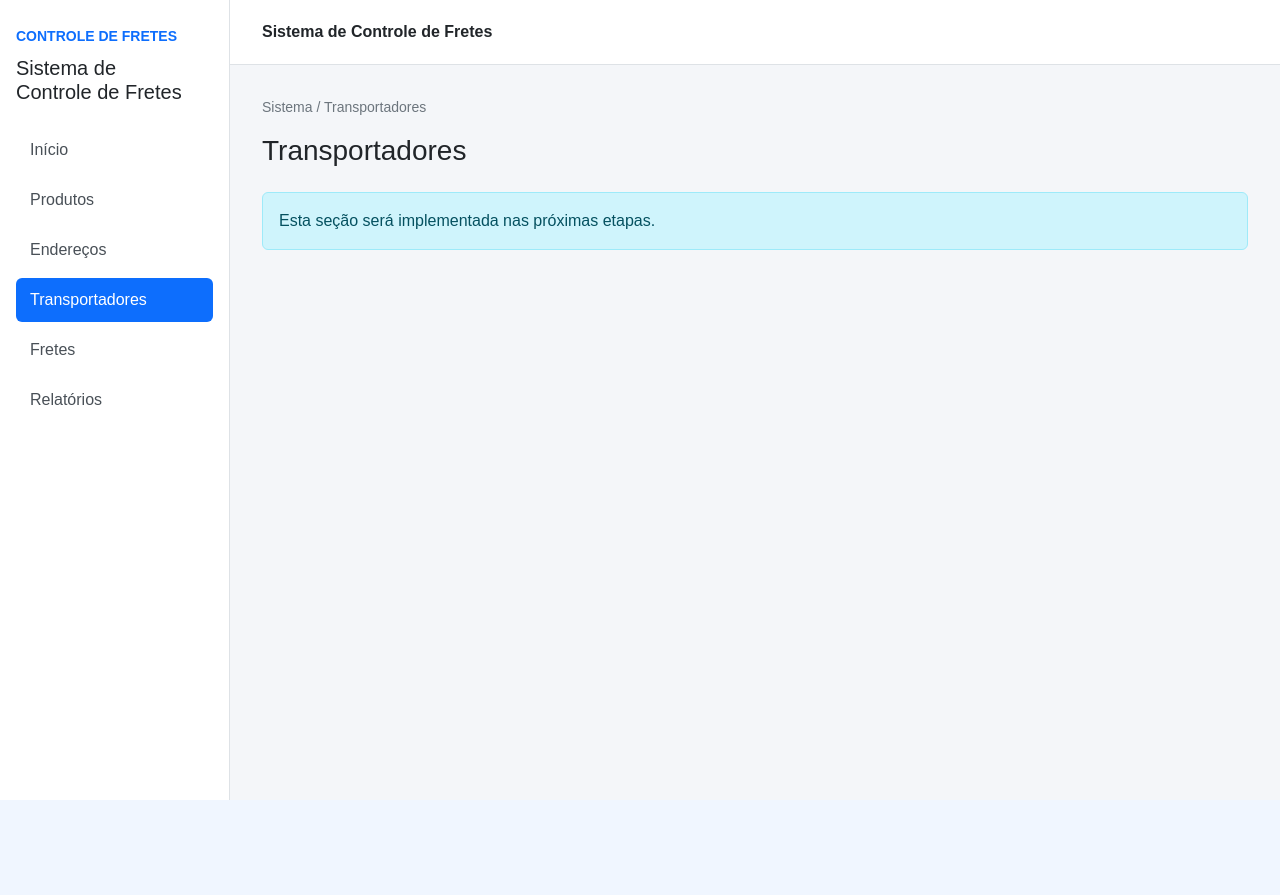
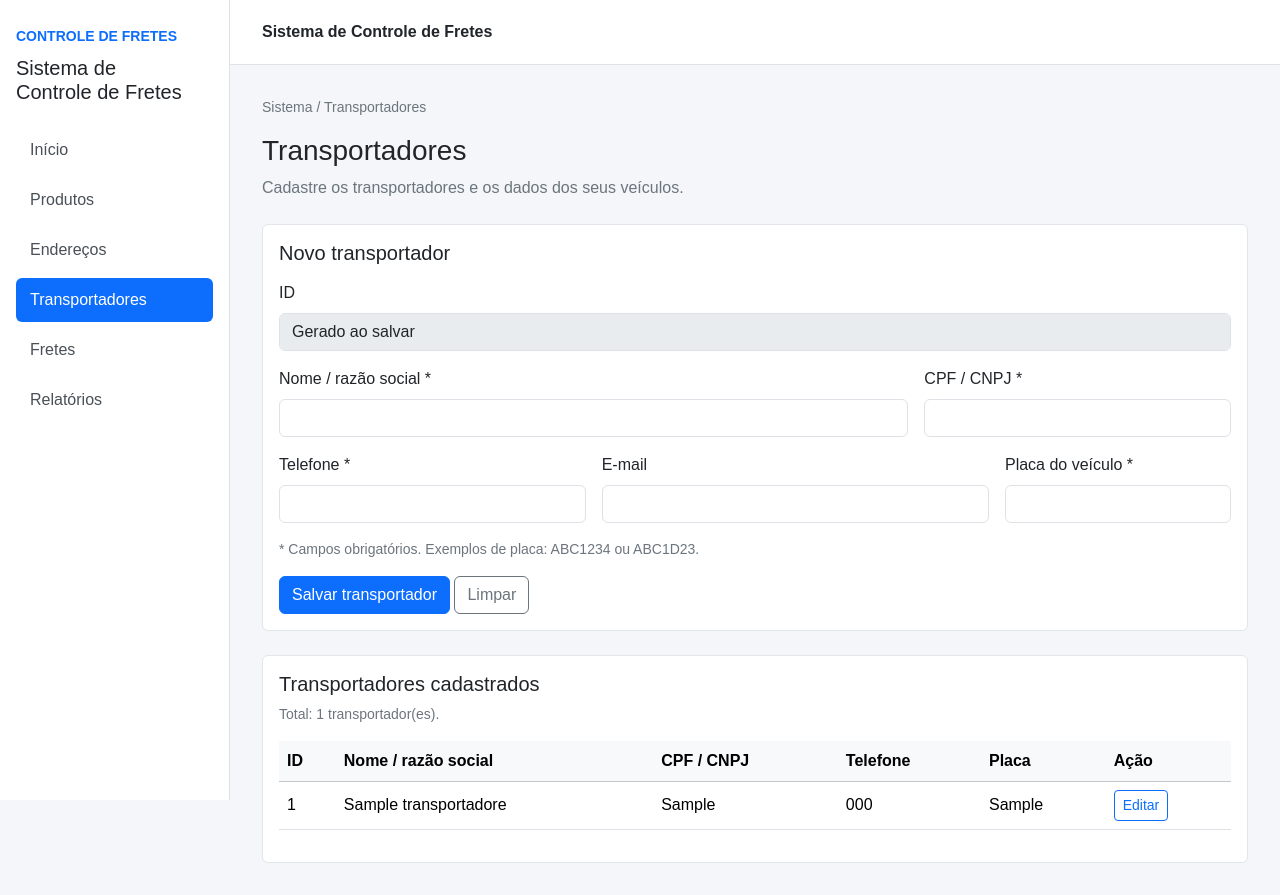
Before and after one commit to ander-del/controle-fretes, a PHP site: page /index.php?pagina=transportadores in a window 1280 px wide. Before the commit the page ends 800 px from the top, so only its background shows below. Run offline with PHP 8.4, Linux system fonts and the light colour scheme; tables that the repository leaves empty hold one stand-in row (values such as "Sample post").

Commit message:
Implementa cadastro listagem e edicao de transportadores

```diff
--- a/index.php
+++ b/index.php
@@ -129,6 +129,10 @@ $titulo = $paginas[$pagina];
 
     <?php require __DIR__ . '/paginas/enderecos.php'; ?>
 
+<?php elseif ($pagina === 'transportadores'): ?>
+
+    <?php require __DIR__ . '/paginas/transportadores.php'; ?>
+
 <?php else: ?>
                         <div class="alert alert-info mt-4">
                             Esta seção será implementada nas próximas etapas.
--- /dev/null
+++ b/paginas/transportadores.php
@@ -0,0 +1,212 @@
+<?php
+
+require_once __DIR__ . '/../config/conexao.php';
+
+$escapar = function ($texto) {
+    return htmlspecialchars((string) $texto, ENT_QUOTES, 'UTF-8');
+};
+
+$transportadorEditar = null;
+$idEditar = filter_input(INPUT_GET, 'editar', FILTER_VALIDATE_INT);
+
+if ($idEditar && $idEditar > 0) {
+    $consulta = $pdo->prepare(
+        'SELECT * FROM transportadores WHERE id = ?'
+    );
+    $consulta->execute([$idEditar]);
+    $transportadorEditar = $consulta->fetch() ?: null;
+}
+
+$consulta = $pdo->query(
+    'SELECT * FROM transportadores ORDER BY id DESC'
+);
+$transportadores = $consulta->fetchAll();
+
+// Rotulo, limite, largura e tipo de cada campo.
+$campos = [
+    'nome' => ['Nome / razão social', 150, 8, 'text'],
+    'documento' => ['CPF / CNPJ', 18, 4, 'text'],
+    'telefone' => ['Telefone', 20, 4, 'tel'],
+    'email' => ['E-mail', 150, 5, 'email'],
+    'placa' => ['Placa do veículo', 8, 3, 'text']
+];
+?>
+
+<p class="text-secondary">
+    Cadastre os transportadores e os dados dos seus veículos.
+</p>
+
+<?php if (isset($_GET['sucesso'])): ?>
+    <div class="alert alert-success">
+        Transportador salvo com sucesso!
+    </div>
+<?php endif; ?>
+
+<?php if (isset($_GET['erro'])): ?>
+    <div class="alert alert-danger">
+        Não foi possível salvar. Confira os campos obrigatórios.
+        Informe CPF com 11 dígitos ou CNPJ com 14 dígitos.
+        Confira também o e-mail e a placa.
+    </div>
+<?php endif; ?>
+
+<?php if (isset($_GET['editar']) && !$transportadorEditar): ?>
+    <div class="alert alert-warning">
+        Transportador não encontrado. Selecione um registro na tabela.
+    </div>
+<?php endif; ?>
+
+<section class="card mt-4">
+    <div class="card-body">
+        <h2 class="h5 mb-3">
+            <?php
+                echo $transportadorEditar
+                    ? 'Editar transportador'
+                    : 'Novo transportador';
+            ?>
+        </h2>
+
+        <form action="acoes/salvar-transportador.php" method="post">
+            <input
+                type="hidden"
+                name="id"
+                value="<?php
+                    echo $escapar($transportadorEditar['id'] ?? '');
+                ?>"
+            >
+
+            <div class="mb-3">
+                <label for="id" class="form-label">ID</label>
+                <input
+                    id="id"
+                    class="form-control"
+                    value="<?php
+                        echo $escapar(
+                            $transportadorEditar['id'] ?? 'Gerado ao salvar'
+                        );
+                    ?>"
+                    disabled
+                >
+            </div>
+
+            <div class="row g-3">
+                <?php foreach ($campos as $campo => $configuracao): ?>
+                    <div class="col-md-<?php echo $configuracao[2]; ?>">
+                        <label for="<?php echo $campo; ?>" class="form-label">
+                            <?php echo $configuracao[0]; ?>
+                            <?php echo $campo !== 'email' ? '*' : ''; ?>
+                        </label>
+
+                        <input
+                            type="<?php echo $configuracao[3]; ?>"
+                            id="<?php echo $campo; ?>"
+                            name="<?php echo $campo; ?>"
+                            class="form-control"
+                            maxlength="<?php echo $configuracao[1]; ?>"
+                            value="<?php
+                                echo $escapar(
+                                    $transportadorEditar[$campo] ?? ''
+                                );
+                            ?>"
+                            <?php echo $campo !== 'email' ? 'required' : ''; ?>
+                        >
+                    </div>
+                <?php endforeach; ?>
+            </div>
+
+            <p class="text-secondary small mt-3">
+                * Campos obrigatórios. Exemplos de placa:
+                ABC1234 ou ABC1D23.
+            </p>
+
+            <button type="submit" class="btn btn-primary">
+                <?php
+                    echo $transportadorEditar
+                        ? 'Salvar alterações'
+                        : 'Salvar transportador';
+                ?>
+            </button>
+
+            <?php if ($transportadorEditar): ?>
+                <a
+                    href="index.php?pagina=transportadores"
+                    class="btn btn-outline-secondary"
+                >
+                    Cancelar
+                </a>
+            <?php else: ?>
+                <button type="reset" class="btn btn-outline-secondary">
+                    Limpar
+                </button>
+            <?php endif; ?>
+        </form>
+    </div>
+</section>
+
+<section class="card mt-4">
+    <div class="card-body">
+        <h2 class="h5">Transportadores cadastrados</h2>
+
+        <p class="text-secondary small">
+            Total: <?php echo count($transportadores); ?> transportador(es).
+        </p>
+
+        <div class="table-responsive">
+            <table class="table align-middle">
+                <thead class="table-light">
+                    <tr>
+                        <th>ID</th>
+                        <th>Nome / razão social</th>
+                        <th>CPF / CNPJ</th>
+                        <th>Telefone</th>
+                        <th>Placa</th>
+                        <th>Ação</th>
+                    </tr>
+                </thead>
+                <tbody>
+                    <?php if (empty($transportadores)): ?>
+                        <tr>
+                            <td colspan="6" class="text-center text-secondary">
+                                Nenhum transportador cadastrado.
+                            </td>
+                        </tr>
+                    <?php else: ?>
+                        <?php foreach ($transportadores as $transportador): ?>
+                            <tr>
+                                <td>
+                                    <?php echo (int) $transportador['id']; ?>
+                                </td>
+
+                                <?php
+                                foreach (
+                                    ['nome', 'documento', 'telefone', 'placa']
+                                    as $campo
+                                ):
+                                ?>
+                                    <td>
+                                        <?php
+                                            echo $escapar(
+                                                $transportador[$campo]
+                                            );
+                                        ?>
+                                    </td>
+                                <?php endforeach; ?>
+
+                                <td>
+                                    <a
+                                        href="index.php?pagina=transportadores&editar=<?php
+                                            echo (int) $transportador['id'];
+                                        ?>"
+                                        class="btn btn-outline-primary btn-sm"
+                                    >
+                                        Editar
+                                    </a>
+                                </td>
+                            </tr>
+                        <?php endforeach; ?>
+                    <?php endif; ?>
+                </tbody>
+            </table>
+        </div>
+    </div>
+</section>
```
Also changed, not shown: acoes/salvar-transportador.php (added, +127 -0 lines), database/banco.sql (+8 -0 lines).
